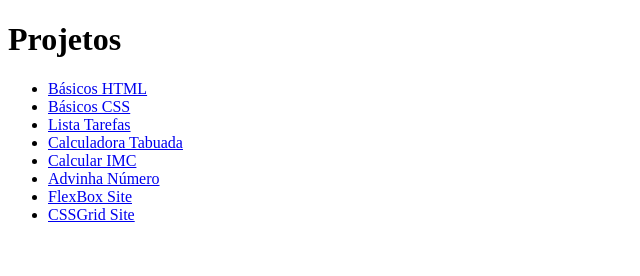
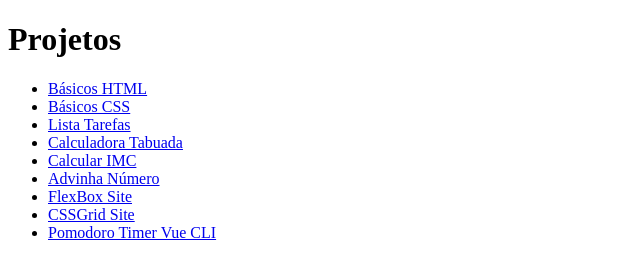
Before and after one commit to ingrain576/ingrain576.github.io, a plain HTML site: page index.html in a window 1280 px wide. Shown: the whole page, without its empty margins (0-640 px from the left). Drawn offline with Linux system fonts and the light colour scheme.

Commit message:
Update index.html

```diff
--- a/index.html
+++ b/index.html
@@ -16,6 +16,7 @@
         <li><a href="/ingrain576.github.io/Javascript/advinhar_numero.html">Advinha Número</a></li>
         <li><a href="/ingrain576.github.io/site flexbox/index.html">FlexBox Site</a></li>
         <li><a href="/ingrain576.github.io/site_cssgrid/index.html">CSSGrid Site</a></li>
+        <li><a href="/ingrain576.github.io/dist/index.html">Pomodoro Timer Vue CLI</a></li>
     </ul>
 </body>
 </html>
```
